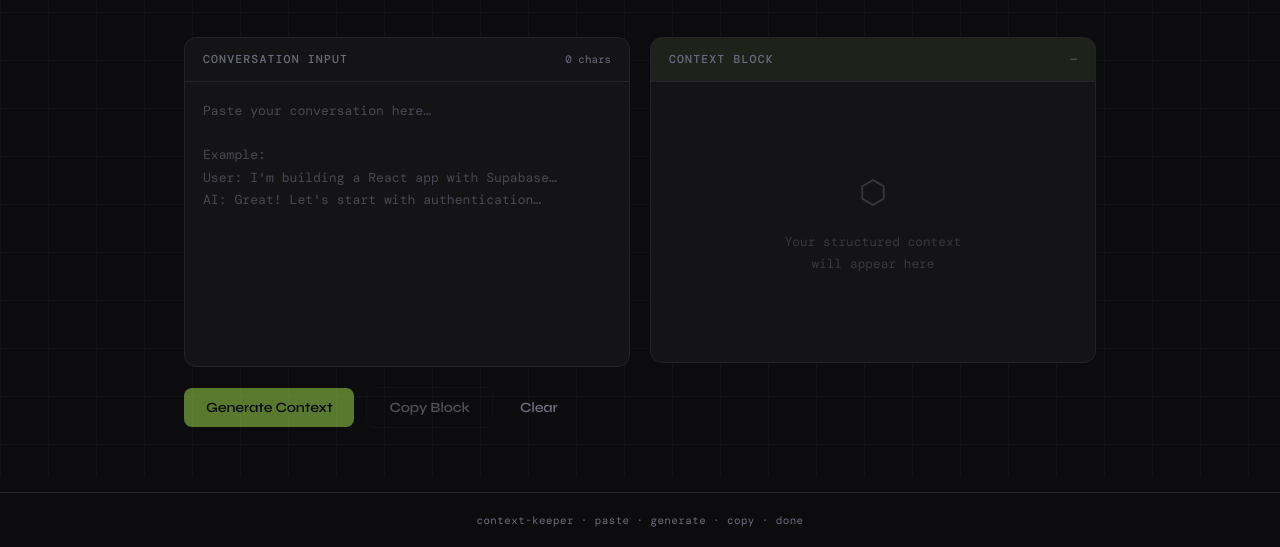
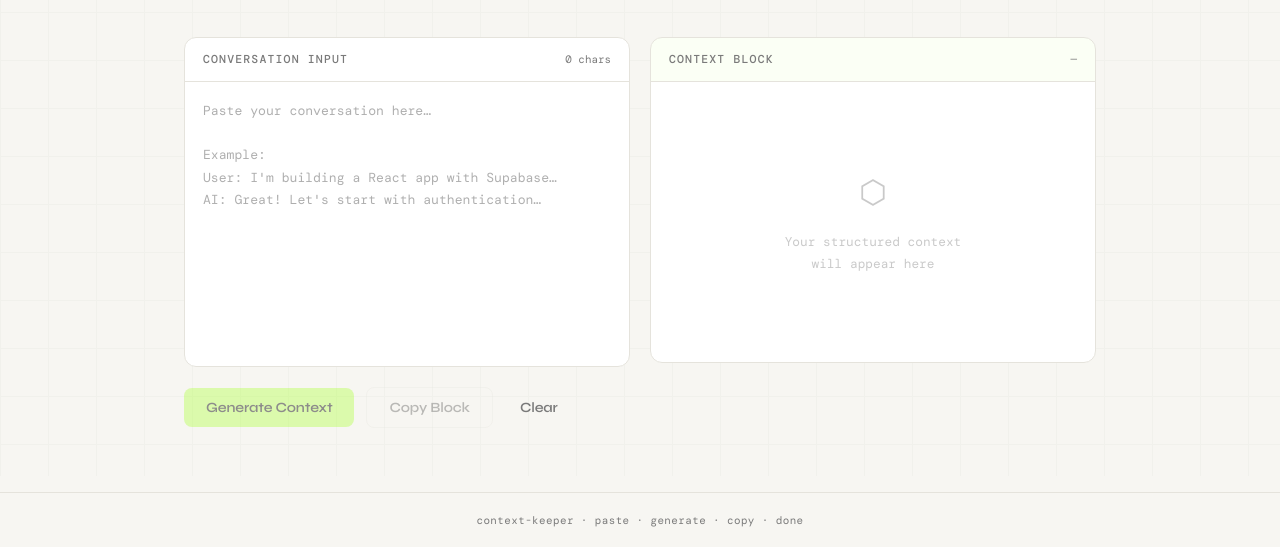
Before and after one commit to satsukisato-dotcom/context-keeper, a website: page index.html in a window 1280 px wide. Shown: the part 324-871 px from the top of the page. Drawn offline with nearby package versions, Linux system fonts and the light colour scheme; a web font is replaced by a local one.

Commit message:
Update index.html

```diff
--- a/index.html
+++ b/index.html
@@ -10,12 +10,11 @@
     *, *::before, *::after { box-sizing: border-box; margin: 0; padding: 0; }
 
     :root {
-      --bg: #0c0c0e;
-      --surface: #141417;
-      --border: #232329;
-      --border-hover: #3a3a45;
-      --text: #f0eff4;
-      --muted: #6b6b7e;
+      --bg: #f7f6f2;
+      --surface: #ffffff;
+      --border: #e5e3dc;
+      --text: #2b2b2b;
+      --muted: #7a7a7a;
       --accent: #b8ff57;
       --accent-dim2: rgba(184, 255, 87, 0.06);
       --danger: #ff5757;
```
